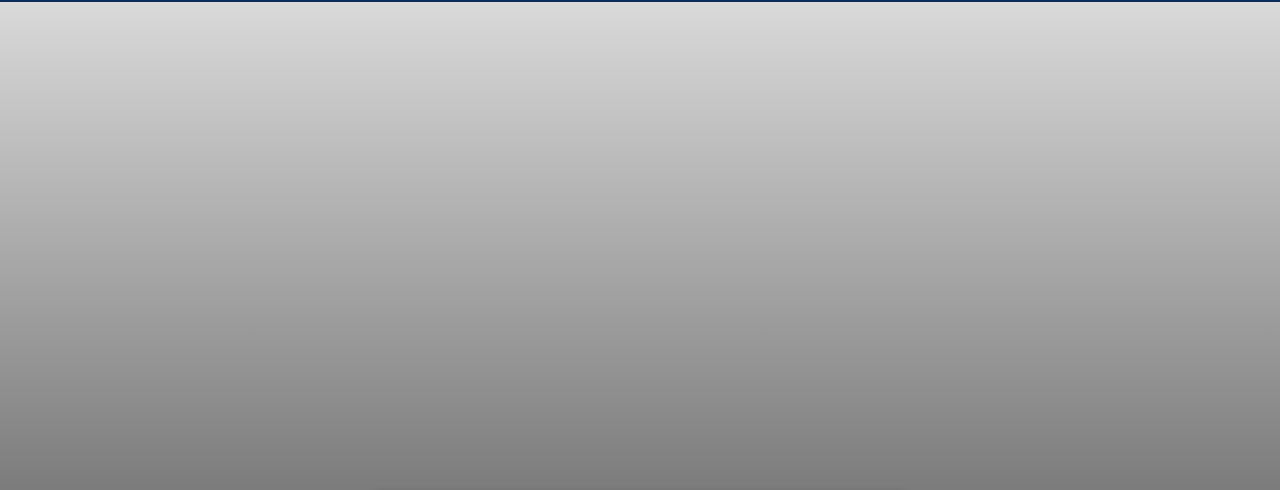
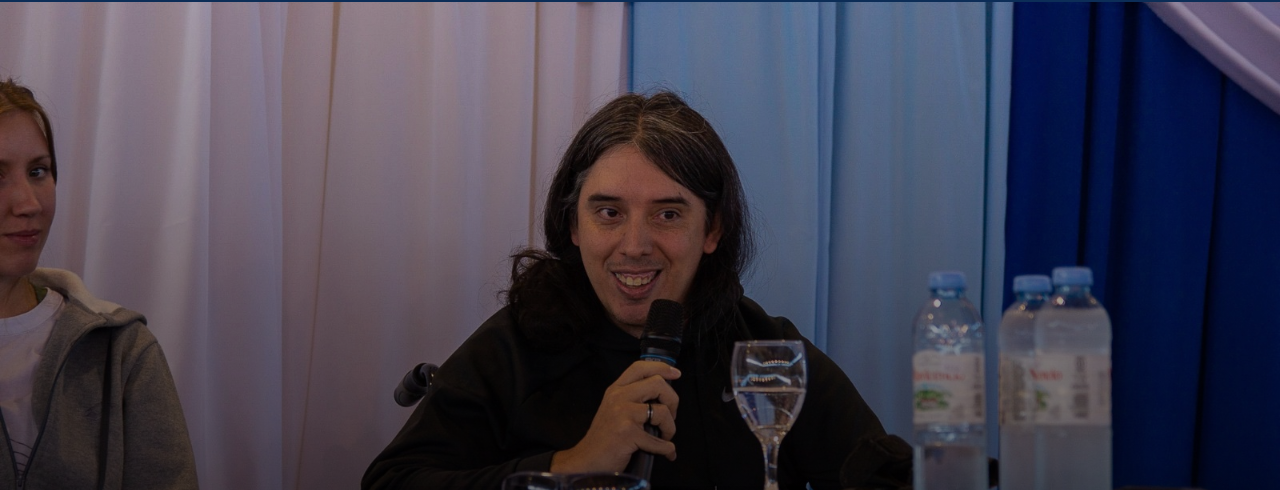
Before and after one commit to proyectoddef/emilianonaranjo, a plain HTML site: page index.html in a window 1280 px wide. Shown: the part 71-561 px from the top of the page. Drawn offline with Linux system fonts and the light colour scheme; a script that the page names is missing; files whose address does not match are found by name.

Commit message:
Add files via upload

```diff
--- a/index.html
+++ b/index.html
@@ -83,8 +83,8 @@
     </div>
   </header>
 
-  <!-- ======= SECCIÓN PRINCIPAL / HERO ======= -->
-  <section id="hero">
+ <!-- ======= SECCIÓN PRINCIPAL / HERO INDEX ======= -->
+<section id="hero" style="background-image: url('images/hero/hero-bg.jpg');">
   <div class="hero-container">
     <div class="hero-text">
       <h1>EMILIANO NARANJO</h1>
@@ -92,6 +92,8 @@
     </div>
   </div>
 </section>
+
+
 
   <!-- ======= SECCIÓN DE CONTACTO ======= -->
   <section id="contacto">
```
Lines whose indentation alone changed are shown as unchanged.
